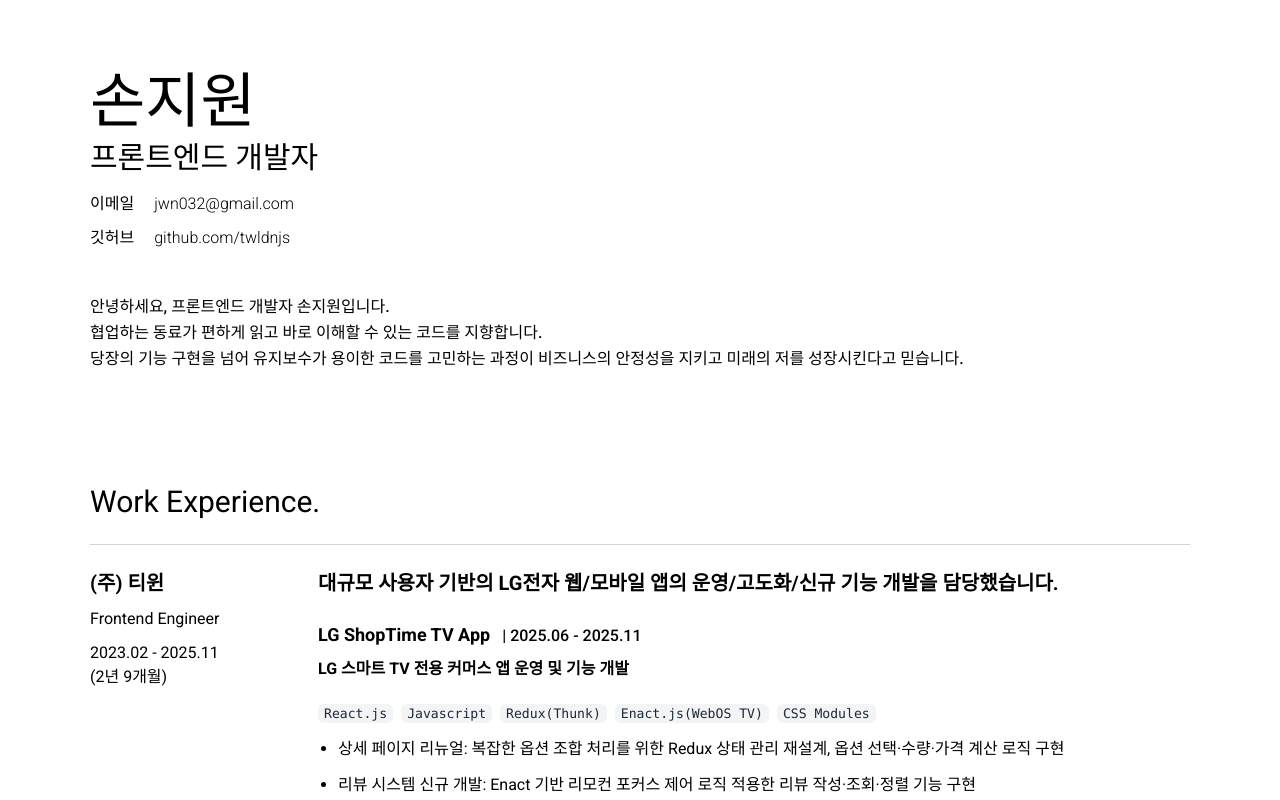
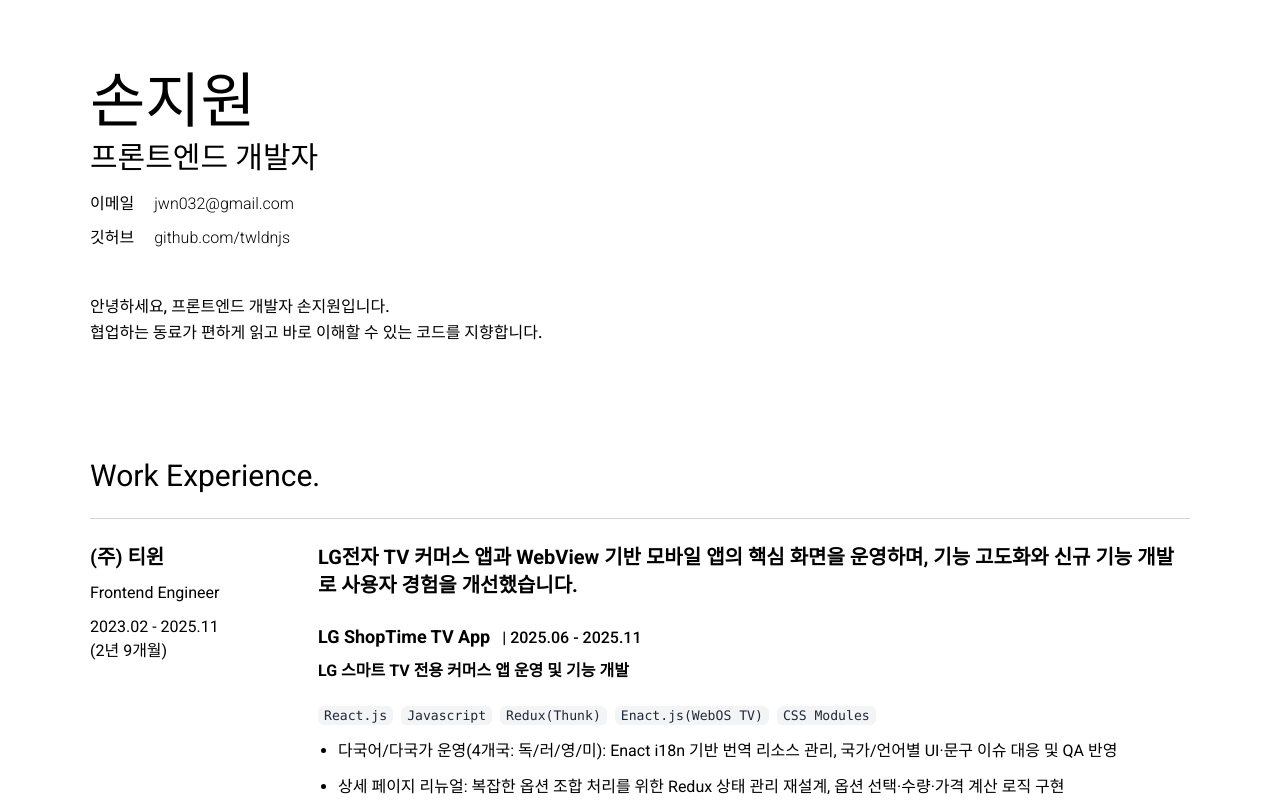
Before and after one commit to twldnjs/twldnjs.github.io, a Next.js app: page / in a window 1280 px wide. Shown: the top 800 px of the page. Built offline with nearby package versions, Linux system fonts and the light colour scheme.

Commit message:
fix : 문구 수정

```diff
--- a/src/data/portfolio-data.ts
+++ b/src/data/portfolio-data.ts
@@ -8,14 +8,14 @@ export const portfolioData: PortfolioData = {
     github: 'github.com/twldnjs',
   },
   introduction:
-    '안녕하세요, 프론트엔드 개발자 손지원입니다.\n협업하는 동료가 편하게 읽고 바로 이해할 수 있는 코드를 지향합니다. \n당장의 기능 구현을 넘어 유지보수가 용이한 코드를 고민하는 과정이 비즈니스의 안정성을 지키고 미래의 저를 성장시킨다고 믿습니다.',
+    '안녕하세요, 프론트엔드 개발자 손지원입니다.\n협업하는 동료가 편하게 읽고 바로 이해할 수 있는 코드를 지향합니다.',
   workExperiences: [
     {
       company: '(주) 티윈',
       position: 'Frontend Engineer',
       period: '2023.02 - 2025.11 \n(2년 9개월)',
       tagline:
-        '대규모 사용자 기반의 LG전자 웹/모바일 앱의 운영/고도화/신규 기능 개발을 담당했습니다.',
+        'LG전자 TV 커머스 앱과 WebView 기반 모바일 앱의 핵심 화면을 운영하며, 기능 고도화와 신규 기능 개발로 사용자 경험을 개선했습니다.',
       projects: [
         {
           title: 'LG ShopTime TV App',
@@ -29,6 +29,7 @@ export const portfolioData: PortfolioData = {
             'CSS Modules',
           ],
           achievements: [
+            '다국어/다국가 운영(4개국: 독/러/영/미): Enact i18n 기반 번역 리소스 관리, 국가/언어별 UI·문구 이슈 대응 및 QA 반영',
             '상세 페이지 리뉴얼: 복잡한 옵션 조합 처리를 위한 Redux 상태 관리 재설계, 옵션 선택·수량·가격 계산 로직 구현',
             '리뷰 시스템 신규 개발: Enact 기반 리모컨 포커스 제어 로직 적용한 리뷰 작성·조회·정렬 기능 구현',
             '운영 안정화: QA 피드백 기반 UI/로직 개선 및 공통 컴포넌트 유지보수 유지보수 및 오류 케이스 대응',
```
